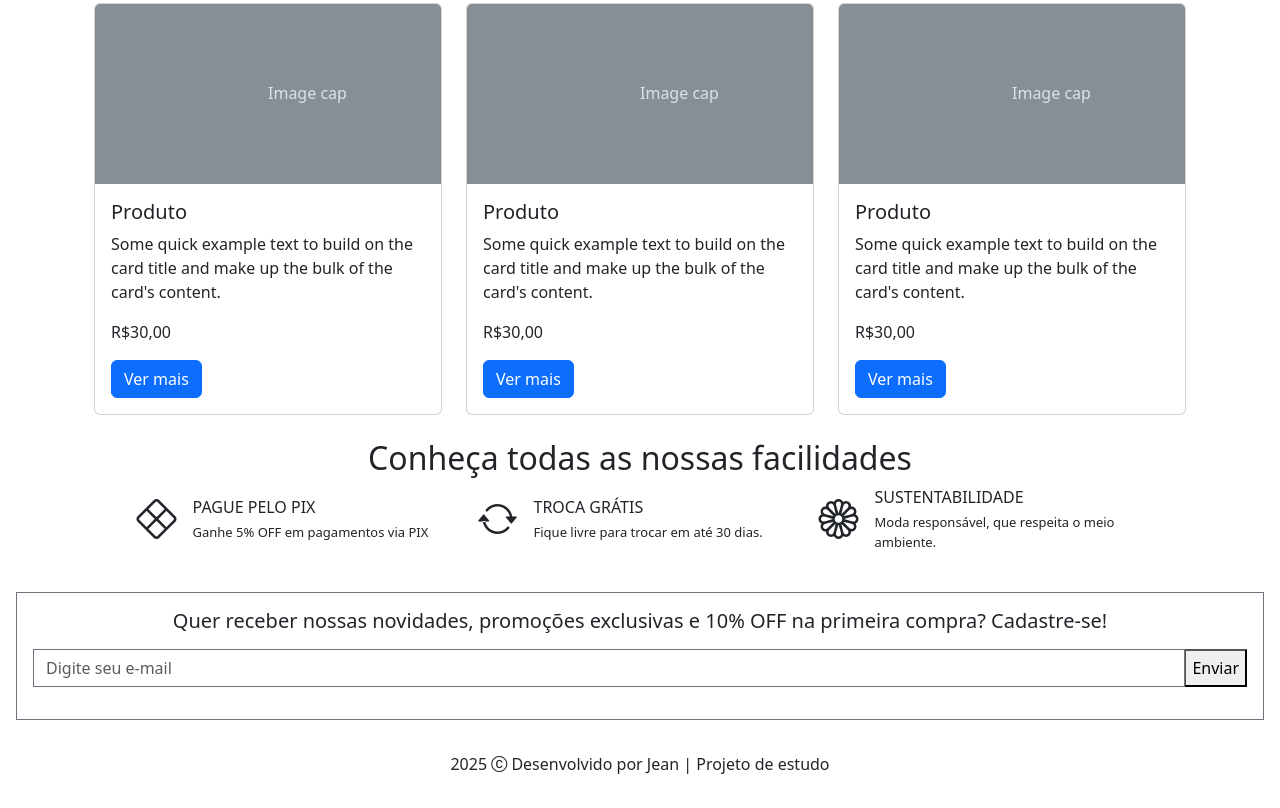
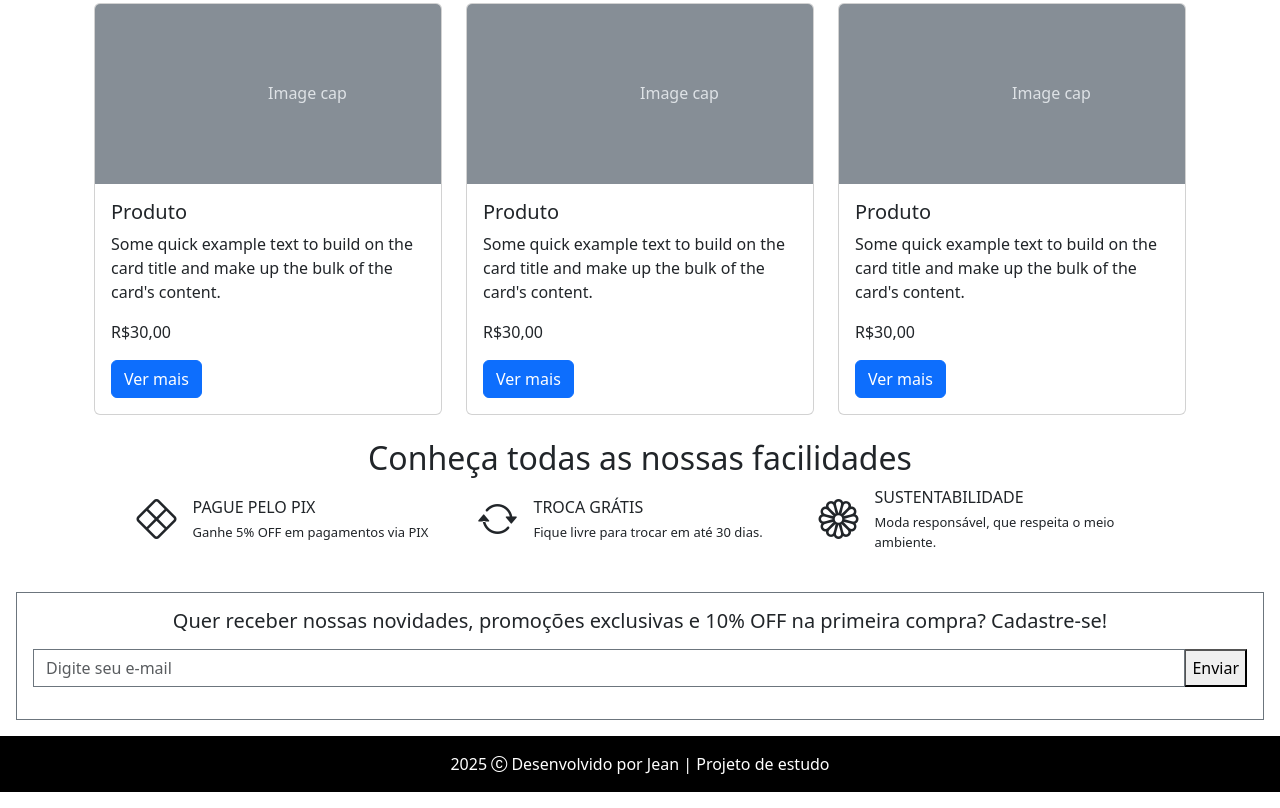
Before and after one commit to JeannMatheuss/Meteora-Bootstrap, a plain HTML site: page index.html in a window 1280 px wide. Shown: the part 1486-2294 px from the top of the page. Drawn offline with nearby package versions, Linux system fonts and the light colour scheme.

Commit message:
Estilizando o footer

```diff
--- a/index.html
+++ b/index.html
@@ -309,7 +309,7 @@
                     </div>
                 </form>
 
-                <footer  class="text-center">
+                <footer  class="text-center bg-black text-bg-dark">
                     <p class="py-3">2025 <i class="bi bi-c-circle"></i> Desenvolvido por Jean | Projeto de estudo</p>
                 </footer>
 
```
